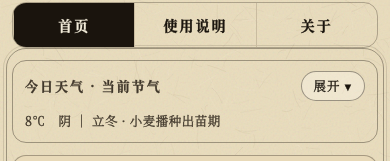
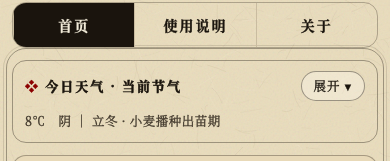
Before and after one commit to planet1227/crop-disease-3d, a plain HTML site: page index.html in a window 390 px wide. Shown: the part 331-492 px from the top of the page. Drawn offline with Linux system fonts and the light colour scheme; no server answers; a web font is replaced by a local one.

Commit message:
天气与逐时栏题统一：同字体字号字重描边墨色，并统一红色起首符

```diff
--- a/index.html
+++ b/index.html
@@ -2210,6 +2210,25 @@ body {
 
 /* 输入控件统一最亮纸色，在哪块纸面上都读得清 */
 .crop-select, .chat-input-area input, .key-row input { background-color: var(--panel-input); }
+
+/* ===== 标题字重统一（2026-11-17 第十六轮）=====
+   「今日天气·当前节气」和「今日逐时农事简报」都是二级栏目题，
+   之前一个浅墨无描边、一个主墨加 0.5px 描边，看着一细一粗。
+   现在统一：同一字体、同字号、同字重、同描边、同墨色 */
+.weather-fold .fold-title {
+    font-family: "Songti SC", "SimSun", "STSong", "Noto Serif CJK SC", "FangSong", serif;
+    font-size: 13px;
+    font-weight: 700;
+    letter-spacing: 2px;
+    color: var(--ink);
+    -webkit-text-stroke: 0.5px currentColor;
+}
+/* 与逐时简报同款的红色起首符，题头节奏一致 */
+.weather-fold .fold-title::before { content: '❖ '; color: var(--red); }
+@media (max-width: 600px) {
+    .weather-fold .fold-title,
+    .hourly-title { font-size: 13px; letter-spacing: 2px; }
+}
 
 </style>
 </head>
```
